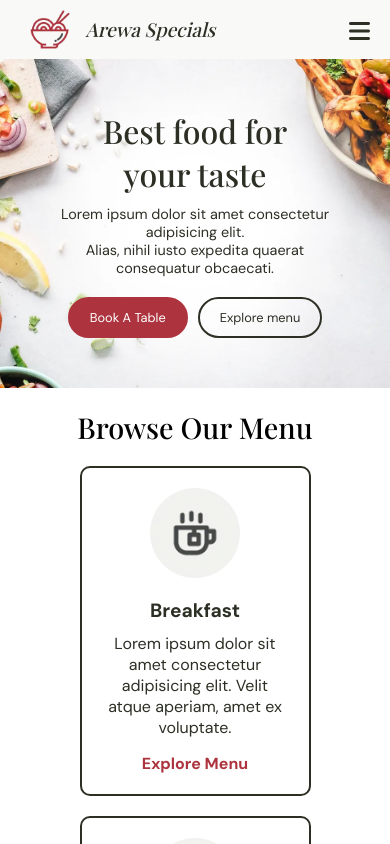
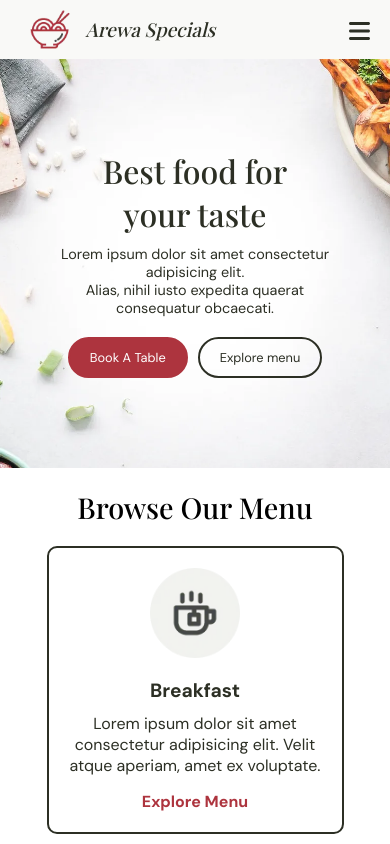
Before and after one commit to devalibello/tasty-food, a React (Create React App) app: page / in a window 390 px wide. Shown: the top 844 px of the page. Built offline with nearby package versions, Linux system fonts and the light colour scheme; a web font is replaced by a local one.

Commit message:
update customer

```diff
--- a/src/components/Homepage/Customers.js
+++ b/src/components/Homepage/Customers.js
@@ -31,7 +31,7 @@ const customers = [
 ]
 
 const Customers = () => (
-    <section className="customers-section">
+        <div className="customers-section">
             <div className="customer-header">What Our Customers Say</div>
             <div className="customer-card-section">
                 {customers.map((customer) =>
@@ -49,7 +49,7 @@ const Customers = () => (
                     </div>
                 )}
             </div>
-    </section>
+        </div>
 );
 
 export default Customers
--- a/src/styles/About.css
+++ b/src/styles/About.css
@@ -126,3 +126,12 @@
         text-align: center;
     }
 }
+
+@media (max-width: 700px) {
+    .about-section {
+        padding: 50px 30px 50px 30px;
+    }
+    .about-picture-section {
+        width: 90%;
+    }
+}
--- a/src/styles/Banner.css
+++ b/src/styles/Banner.css
@@ -44,8 +44,8 @@
 
 @media (max-width: 886px) {
     .banner-section {
-        height: 300%;
-        padding: 50px 20px;
+        height: auto;
+        padding: 80px 20px;
     }
 
     .banner-title {
@@ -63,3 +63,9 @@
         margin-top: 20px;
     }
 }
+
+@media (max-width: 700px) {
+    .banner-section {
+        padding: 90px 20px;
+    }
+}
--- a/src/styles/Customers.css
+++ b/src/styles/Customers.css
@@ -50,14 +50,15 @@
     font-size: 85%;
 }
 
-@media (max-width: 576px) {
+@media (max-width: 886px) {
     .customers-section {
-        padding: 30px;
+        padding: 80px 200px 80px 200px;
     }
 
     .customer-card-section {
         flex-direction: column;
         gap: 20px;
+        width: 100%;
     }
 
     .customer-card {
@@ -89,3 +90,9 @@
         width: 40%;
     }
 }
+
+@media (max-width: 700px) {
+    .customers-section {
+        padding: 50px 30px 50px 30px;
+    }
+}
--- a/src/styles/Delivery.css
+++ b/src/styles/Delivery.css
@@ -64,7 +64,6 @@
 @media (max-width: 886px) {
     .delivery-section {
         flex-direction: column;
-        padding: 30px;
         align-items: center;
     }
     .delivery-section-background {
@@ -84,7 +83,7 @@
     }
 
     .delivery-image-left, .delivery-image-up, .delivery-image-down {
-        width: 40%;
+        width: 50%;
     }
 
     .delivery-title {
@@ -105,3 +104,13 @@
         justify-content: center;
     }
 }
+
+@media (max-width: 700px) {
+    .delivery-section {
+        padding: 50px 40px 50px 40px;
+    }
+
+    .delivery-image-left, .delivery-image-up, .delivery-image-down {
+        width: 70%;
+    }
+}
--- a/src/styles/Footer.css
+++ b/src/styles/Footer.css
@@ -81,7 +81,7 @@
     padding-bottom: 5px;
 }
 
-@media (max-width: 768px) {
+@media (max-width: 886px) {
     .footer-section {
         padding: 30px;
         gap: 20px;
--- a/src/styles/Menu.css
+++ b/src/styles/Menu.css
@@ -66,3 +66,9 @@
         width: 90%;
     }
 }
+
+@media (max-width: 700px) {
+    .menu-card-container {
+        width: 90%;
+    }
+}
--- a/src/styles/Offer.css
+++ b/src/styles/Offer.css
@@ -64,6 +64,6 @@
     }
 
     .offer-item-image {
-        width: 90%;
+        width: 100%;
     }
 }
```
Lines whose indentation alone changed are shown as unchanged.
